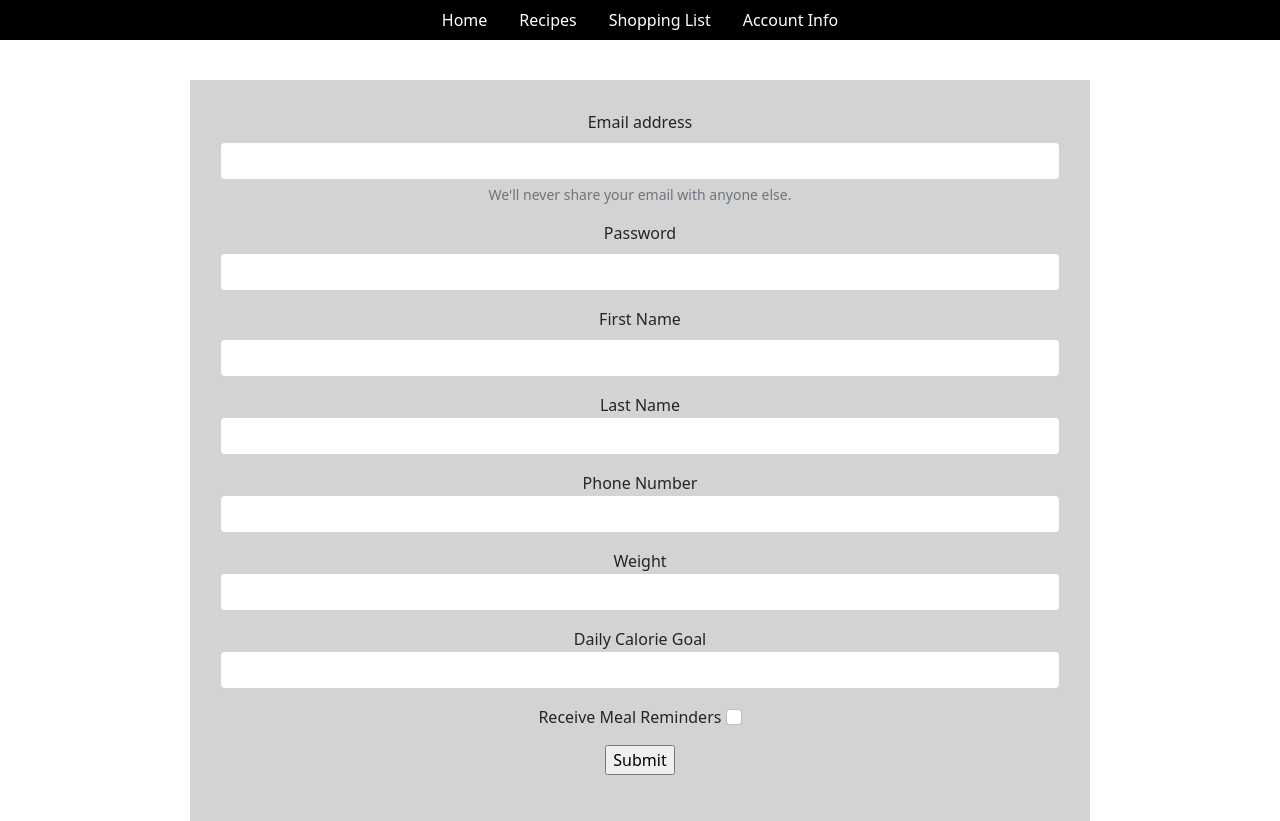
After one commit to AveryMDav/meal_planner, a Flask app: page /sign_up in a window 1280 px wide. The commit adds this page. Run offline with Flask 2, Linux system fonts and the light colour scheme.

Commit message:
added log in, log out, sign up

```diff
--- a/server.py
+++ b/server.py
@@ -1,9 +1,11 @@
-from model import connect_to_db, db, User
+from model import connect_to_db, db, user
 from flask import Flask, render_template, redirect, flash, session, request
 from datetime import date as dt
 import jinja2
 
 app = Flask(__name__)
+
+app.secret_key = "w\x9f\xfd\x8e~\x0cO\x9c\xb5\xd5\x93[\x9b@\n\x9eJ6XC\xde\xc8\x1f\x80"
 
 # make Jinja report undefined variables
 app.jinja_env.undefined = jinja2.StrictUndefined
@@ -11,18 +13,44 @@ app.jinja_env.undefined = jinja2.StrictUndefined
 app.config['PRESERVE_CONTEXT_ON_EXCEPTION'] = True
 
 @app.route("/")
-def hello():
+def show_front_page():
+
     return render_template("frontpage.html")
+
+@app.route("/", methods=["POST"])
+def process_log_in():
+    """logs user into session"""
+
+    if request.method == "POST":
+        email = request.form["email"].lower()
+        password = request.form["password"]
+        if user.query.filter_by(email=email).first():
+            account_user = user.query.filter_by(email=email).first()
+            if account_user.password == password:
+                flash("Logged In Succesfully")
+                session["user"] = f"{account_user.first_name} {account_user.last_name}"
+                return redirect("/homepage")
+            else:
+                flash("Incorrect Password")
+                return redirect("/")
+        else:
+            flash("Email not found")
+            return redirect("/")
 
 @app.route("/recipes")
 def show_recipes():
     """Return page showing all recipes contained in database"""
+    if "user" not in session:
+        return redirect("/")
 
     recipe_list = ['recipe', 'recipe', 'recipe','recipe','recipe','recipe','recipe','recipe','recipe','recipe']
     return render_template("recipes.html", recipe_list=recipe_list)
 
 @app.route("/homepage")
 def show_homepage():
+    if "user" not in session:
+        return redirect("/")
+
     today = dt.today().strftime("%B %d, %Y")
     day_of_week = dt.today().weekday()
 
@@ -44,14 +72,68 @@ def show_homepage():
 
 @app.route("/acct")
 def show_acct_info():
+    if "user" not in session:
+        return redirect("/")
+
     return render_template("acct_info.html")
 
 @app.route("/list")
 def show_list():
     """show all ingredients needed for recipes in weekly planner"""
 
+    if "user" not in session:
+        return redirect("/")
+
     shopping_list = ['apple', 'orange', 'grape', 'watermelon']
     return render_template("shopping_list.html", shopping_list=shopping_list)
+
+@app.route("/sign_up")
+def show_sign_up():
+
+    """Show sign up page"""
+
+    return render_template("sign_up.html")
+
+@app.route("/sign_up", methods=["POST"])
+def process_sign_up():
+    """Creates new user information and check for existing user"""
+
+    if request.method == "POST":
+        email =  request.form["email"].lower()
+        password = request.form["password"]
+        first_name = request.form["first-name"]
+        last_name = request.form["last-name"]
+        phonenumber = request.form["phonenumber"]
+        weight = request.form["weight"]
+        goal = request.form["goal"]
+        if user.query.filter_by(email=email).first():
+            flash("User already exists")
+            return redirect("/sign_up")
+        else:
+            new_user = user(
+                email=email,
+                password=password,
+                first_name=first_name,
+                last_name=last_name,
+                phone_number=phonenumber,
+                weight=weight,
+                dcg=goal
+            )
+
+            db.session.add(new_user)
+            db.session.commit()
+            flash("Sign Up Successful")
+            return redirect("/")
+
+@app.route("/log_out")
+def log_out():
+    """deletes user out of session"""
+
+    session.pop("user")
+    flash("Logged Out")
+    return redirect("/")
+
+
 
 if __name__ == "__main__":
     connect_to_db(app)
--- a/static/css/site.css
+++ b/static/css/site.css
@@ -1,7 +1,3 @@
-div {
-    border: 2px solid black;
-}
-
 #nav-bar {
     background-color: black;
 }
@@ -21,3 +17,12 @@ div {
 body {
     text-align: center;
   }
+
+.form{
+    background-color: lightgray;
+    width: 900px;
+    margin-left: auto;
+    margin-right: auto;
+    padding: 30px;
+    margin-top: 40px;
+}
--- a/templates/base.html
+++ b/templates/base.html
@@ -22,6 +22,11 @@
         <li class="nav-item">
             <a class="nav-link" href="/acct">Account Info</a>
         </li>
+        {% if "user" in session %}
+        <li class="nav-item" id="">
+            <a class="nav-link" href="/log_out">Log out</a>
+        </li>
+        {% endif %}
     </ul>
 </div>
 <body>
--- /dev/null
+++ b/templates/sign_up.html
@@ -0,0 +1,46 @@
+{% extends 'base.html' %}
+
+{% block title %}Sign Up{% endblock title %}
+
+{% block body %}
+<div class="form">
+    <form method="POST">
+        <div class="mb-3">
+            <label for="email" class="form-label">Email address</label>
+            <input type="email" class="form-control" id="email" aria-describedby="emailHelp" name="email">
+            <div id="emailHelp" class="form-text">We'll never share your email with anyone else.</div>
+        </div>
+        <div class="mb-3">
+            <label for="password" class="form-label">Password</label>
+            <input type="password" class="form-control" id="password" name="password">
+        </div>
+        <div class="mb-3">
+            <label for="first-Name" class="form-label">First Name</label>
+            <input type="text" class="form-control" id="first-Name" name="first-name">
+        </div>
+        <div class="mb-3"
+            <label for="last-Name" class="form-label">Last Name</label>
+            <input type="text" class="form-control" id="last-Name" name="last-name">
+        </div>
+        <div class="mb-3"
+            <label for="phonenumber" class="form-label">Phone Number</label>
+            <input type="text" class="form-control" id="phonenumber" name="phonenumber">
+        </div>
+        <div class="mb-3"
+            <label for="weight" class="form-label">Weight</label>
+            <input type="number" class="form-control" id="weight" name="weight">
+        </div>
+        <div class="mb-3"
+            <label for="goal" class="form-label">Daily Calorie Goal</label>
+            <input type="number" class="form-control" id="goal" name="goal">
+        </div>
+        <div class="mb-3"
+            <label for="reminders" class="form-check-label">Receive Meal Reminders</label>
+            <input type="checkbox" class="form-check-input" id="reminders">
+        </div>
+        <div class="mb-3">
+            <input type="submit" value="Submit">
+        </div>
+    </form>
+</div>
+{% endblock %}
```
Also changed, not shown: model.py (+22 -23 lines), static/css/frontpage.css (+9 -3 lines), templates/frontpage.html (+13 -2 lines), util.py (added, +14 -0 lines).
